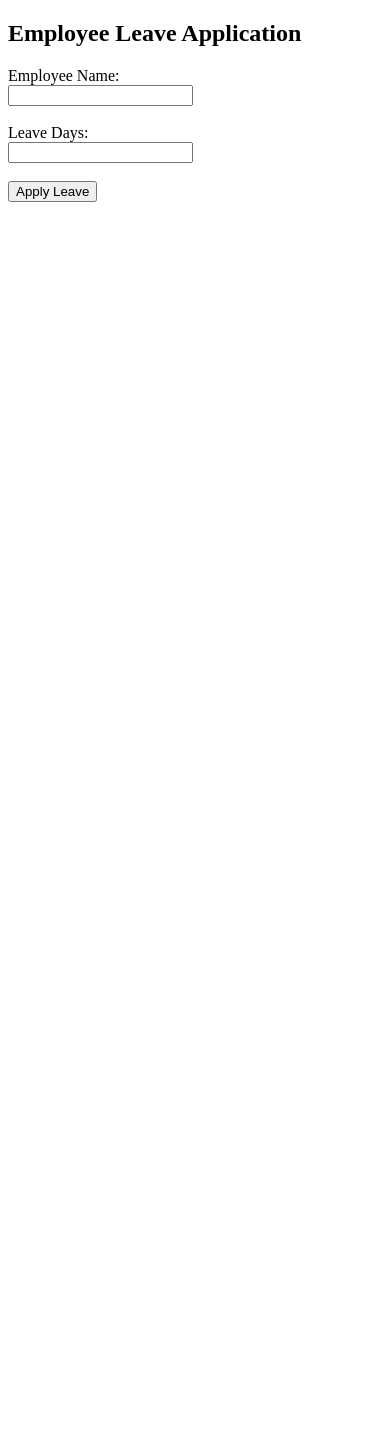
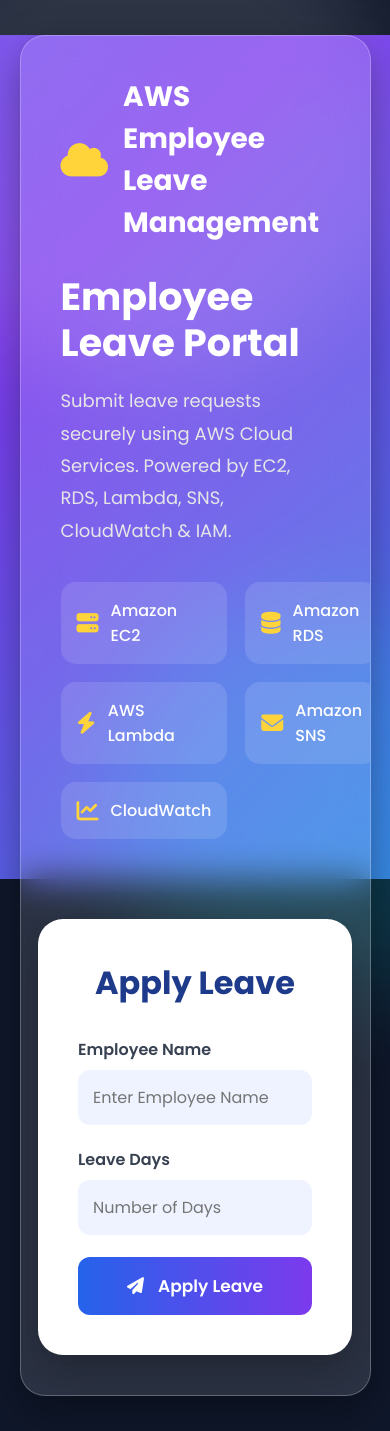
Before and after one commit to Suryakumar-1302005/employee-leave-management-aws, a Flask app: page / in a window 390 px wide. Before the commit the page ends 202 px from the top, so only its background shows below. Run offline with Flask 3, Linux system fonts and the light colour scheme.

Commit message:
Frontend updated

```diff
--- a/app.py
+++ b/app.py
@@ -1,30 +1,46 @@
 from flask import Flask, render_template, request
 from db import get_connection
+import boto3
+import json
 
 app = Flask(__name__)
+
+lambda_client = boto3.client("lambda", region_name="ap-south-1")
+
 
 @app.route('/')
 def home():
     return render_template('index.html')
 
+
 @app.route('/apply', methods=['POST'])
 def apply():
+
     name = request.form['name']
-    days = request.form['days']
+    days = int(request.form['days'])
 
     connection = get_connection()
     cursor = connection.cursor()
 
     cursor.execute(
-        "INSERT INTO leaves (employee_name, leave_days) VALUES (%s, %s)",
-        (name, days)
+        "INSERT INTO leaves (employee_name, leave_days, status) VALUES (%s, %s, %s)",
+        (name, days, "Submitted")
     )
 
     connection.commit()
+
     cursor.close()
     connection.close()
 
-    return "Leave Applied Successfully"
+    # Invoke Lambda asynchronously
+    lambda_client.invoke(
+        FunctionName="EmployeLeave",
+        InvocationType="Event",
+        Payload=json.dumps({}).encode("utf-8")
+    )
+
+    return render_template("success.html")
+
 
 if __name__ == "__main__":
     app.run(debug=True)
--- /dev/null
+++ b/static/style.css
@@ -0,0 +1,243 @@
+*{
+    margin:0;
+    padding:0;
+    box-sizing:border-box;
+    font-family:'Poppins',sans-serif;
+}
+
+body{
+    min-height:100vh;
+    overflow:hidden;
+    background:#0f172a;
+}
+
+.background{
+    position:fixed;
+    width:100%;
+    height:100%;
+    background:linear-gradient(135deg,#2563eb,#7c3aed,#06b6d4);
+    background-size:300% 300%;
+    animation:bgMove 12s ease infinite;
+    z-index:-2;
+}
+
+.background::before{
+    content:'';
+    position:absolute;
+    width:500px;
+    height:500px;
+    background:#ffffff20;
+    border-radius:50%;
+    top:-150px;
+    left:-100px;
+    filter:blur(40px);
+}
+
+.background::after{
+    content:'';
+    position:absolute;
+    width:400px;
+    height:400px;
+    background:#00f5ff25;
+    border-radius:50%;
+    right:-120px;
+    bottom:-120px;
+    filter:blur(50px);
+}
+
+@keyframes bgMove{
+
+0%{
+background-position:0% 50%;
+}
+
+50%{
+background-position:100% 50%;
+}
+
+100%{
+background-position:0% 50%;
+}
+
+}
+
+.container{
+    width:90%;
+    max-width:1200px;
+    height:88vh;
+    margin:35px auto;
+    display:flex;
+    border-radius:25px;
+    overflow:hidden;
+    backdrop-filter:blur(18px);
+    background:rgba(255,255,255,.12);
+    border:1px solid rgba(255,255,255,.25);
+    box-shadow:0 15px 40px rgba(0,0,0,.35);
+}
+
+.left-panel{
+    width:50%;
+    padding:60px;
+    color:white;
+    display:flex;
+    flex-direction:column;
+    justify-content:center;
+}
+
+.logo{
+    display:flex;
+    align-items:center;
+    gap:15px;
+    margin-bottom:30px;
+}
+
+.logo i{
+    font-size:38px;
+    color:#FFD43B;
+}
+
+.logo h2{
+    font-size:28px;
+}
+
+.left-panel h1{
+    font-size:52px;
+    line-height:1.2;
+    margin-bottom:20px;
+}
+
+.left-panel p{
+    font-size:18px;
+    line-height:1.8;
+    color:#e6e6e6;
+    margin-bottom:35px;
+}
+
+.services{
+    display:grid;
+    grid-template-columns:repeat(2,1fr);
+    gap:18px;
+}
+
+.service{
+    display:flex;
+    align-items:center;
+    gap:12px;
+    padding:16px;
+    background:rgba(255,255,255,.12);
+    border-radius:15px;
+    transition:.3s;
+}
+
+.service:hover{
+    transform:translateY(-5px);
+    background:rgba(255,255,255,.22);
+}
+
+.service i{
+    color:#FFD43B;
+    font-size:22px;
+}
+
+.service span{
+    color:white;
+    font-weight:500;
+}
+
+.right-panel{
+    width:50%;
+    display:flex;
+    justify-content:center;
+    align-items:center;
+}
+
+.card{
+    width:420px;
+    background:white;
+    border-radius:25px;
+    padding:40px;
+    box-shadow:0 15px 40px rgba(0,0,0,.25);
+}
+
+.card h2{
+    text-align:center;
+    margin-bottom:30px;
+    color:#1e3a8a;
+    font-size:32px;
+}
+
+.input-box{
+    margin-bottom:22px;
+}
+
+.input-box label{
+    display:block;
+    margin-bottom:8px;
+    color:#374151;
+    font-weight:600;
+}
+
+.input-box input{
+    width:100%;
+    padding:15px;
+    border:none;
+    outline:none;
+    border-radius:12px;
+    background:#eef3ff;
+    font-size:16px;
+    transition:.3s;
+}
+
+.input-box input:focus{
+    background:#dbeafe;
+    box-shadow:0 0 0 3px rgba(37,99,235,.25);
+}
+
+button{
+    width:100%;
+    padding:16px;
+    border:none;
+    border-radius:12px;
+    font-size:17px;
+    font-weight:600;
+    color:white;
+    cursor:pointer;
+    background:linear-gradient(90deg,#2563eb,#7c3aed);
+    transition:.3s;
+}
+
+button:hover{
+    transform:translateY(-3px);
+    box-shadow:0 10px 25px rgba(37,99,235,.35);
+}
+
+button i{
+    margin-right:10px;
+}
+
+@media(max-width:900px){
+
+.container{
+    flex-direction:column;
+    height:auto;
+}
+
+.left-panel,
+.right-panel{
+    width:100%;
+}
+
+.left-panel{
+    padding:40px;
+}
+
+.card{
+    width:90%;
+    margin:40px 0;
+}
+
+.left-panel h1{
+    font-size:38px;
+}
+
+}
--- a/templates/index.html
+++ b/templates/index.html
@@ -1,23 +1,109 @@
 <!DOCTYPE html>
-<html>
+<html lang="en">
 <head>
+    <meta charset="UTF-8">
+    <meta name="viewport" content="width=device-width, initial-scale=1.0">
     <title>Employee Leave Management</title>
+    <link rel="stylesheet" href="{{ url_for('static', filename='style.css') }}">
+    <link href="https://fonts.googleapis.com/css2?family=Poppins:wght@300;400;500;600;700&display=swap" rel="stylesheet">
+    <link rel="stylesheet" href="https://cdnjs.cloudflare.com/ajax/libs/font-awesome/6.5.2/css/all.min.css">
 </head>
+
 <body>
 
-<h2>Employee Leave Application</h2>
+<div class="background"></div>
 
-<form action="/apply" method="POST">
+<div class="container">
 
-<label>Employee Name:</label><br>
-<input type="text" name="name" required><br><br>
+    <div class="left-panel">
 
-<label>Leave Days:</label><br>
-<input type="number" name="days" required><br><br>
+        <div class="logo">
+            <i class="fa-solid fa-cloud"></i>
+            <h2>AWS Employee Leave Management</h2>
+        </div>
 
-<button type="submit">Apply Leave</button>
+        <h1>Employee Leave Portal</h1>
 
-</form>
+        <p>
+            Submit leave requests securely using AWS Cloud Services.
+            Powered by EC2, RDS, Lambda, SNS, CloudWatch & IAM.
+        </p>
+
+        <div class="services">
+
+            <div class="service">
+                <i class="fa-solid fa-server"></i>
+                <span>Amazon EC2</span>
+            </div>
+
+            <div class="service">
+                <i class="fa-solid fa-database"></i>
+                <span>Amazon RDS</span>
+            </div>
+
+            <div class="service">
+                <i class="fa-solid fa-bolt"></i>
+                <span>AWS Lambda</span>
+            </div>
+
+            <div class="service">
+                <i class="fa-solid fa-envelope"></i>
+                <span>Amazon SNS</span>
+            </div>
+
+            <div class="service">
+                <i class="fa-solid fa-chart-line"></i>
+                <span>CloudWatch</span>
+            </div>
+
+        </div>
+
+    </div>
+
+    <div class="right-panel">
+
+        <div class="card">
+
+            <h2>Apply Leave</h2>
+
+            <form action="/apply" method="POST">
+
+                <div class="input-box">
+
+                    <label>Employee Name</label>
+
+                    <input
+                        type="text"
+                        name="name"
+                        placeholder="Enter Employee Name"
+                        required>
+
+                </div>
+
+                <div class="input-box">
+
+                    <label>Leave Days</label>
+
+                    <input
+                        type="number"
+                        name="days"
+                        placeholder="Number of Days"
+                        required>
+
+                </div>
+
+                <button type="submit">
+                    <i class="fa-solid fa-paper-plane"></i>
+                    Apply Leave
+                </button>
+
+            </form>
+
+        </div>
+
+    </div>
+
+</div>
 
 </body>
 </html>
```
Also changed, not shown: static/success.css (added, +190 -0 lines), templates/success.html (added, +75 -0 lines).
